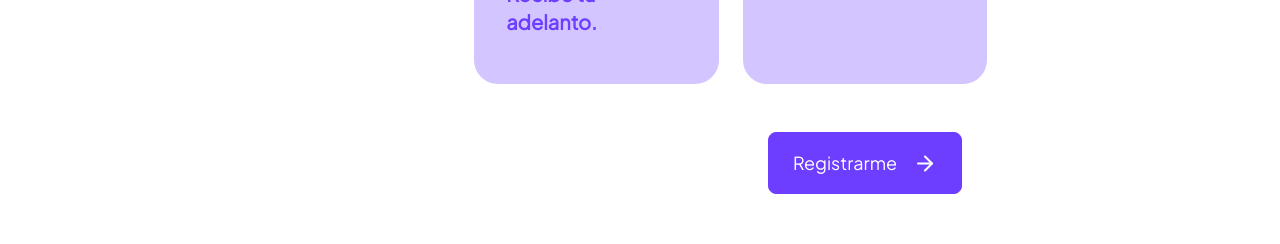
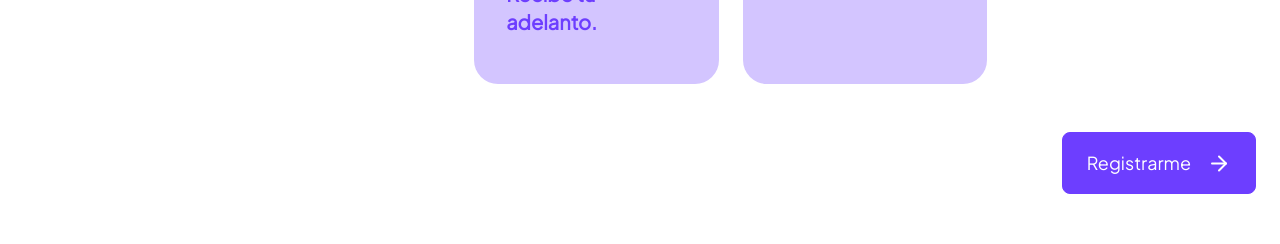
Before and after one commit to Trescento/adelanta, a Nuxt app: page /como-funciona in a window 1280 px wide. Shown: the part 1820-2064 px from the top of the page. Built offline with nearby package versions, Linux system fonts and the light colour scheme.

Commit message:
Change position of button on press section

```diff
--- a/src/components/cf/PressSection.vue
+++ b/src/components/cf/PressSection.vue
@@ -52,13 +52,13 @@
             </p>
           </div>
         </div>
-        <div class="flex items-center md:justify-center  mt-6 md:mt-12">
-          <CommonBaseButton>
-            <span class="font-normal">Registrarme</span>
-            <CommonArrowIcon />
-          </CommonBaseButton>
-        </div>
       </div>
+    </div>
+    <div class="flex items-center justify-center md:justify-end mt-6 md:mt-12">
+      <CommonBaseButton>
+        <span class="font-normal">Registrarme</span>
+        <CommonArrowIcon />
+      </CommonBaseButton>
     </div>
   </section>
 </template>
```
